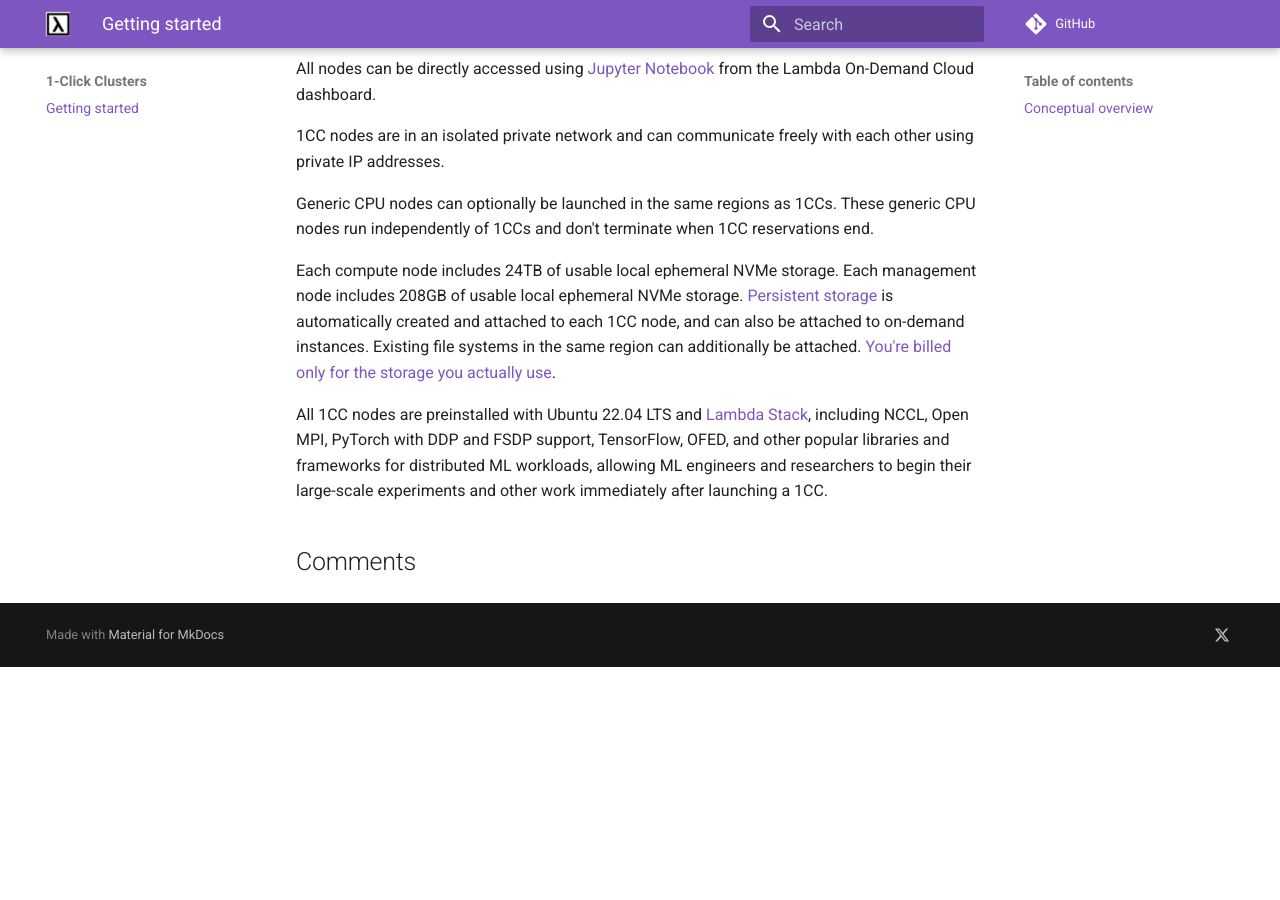
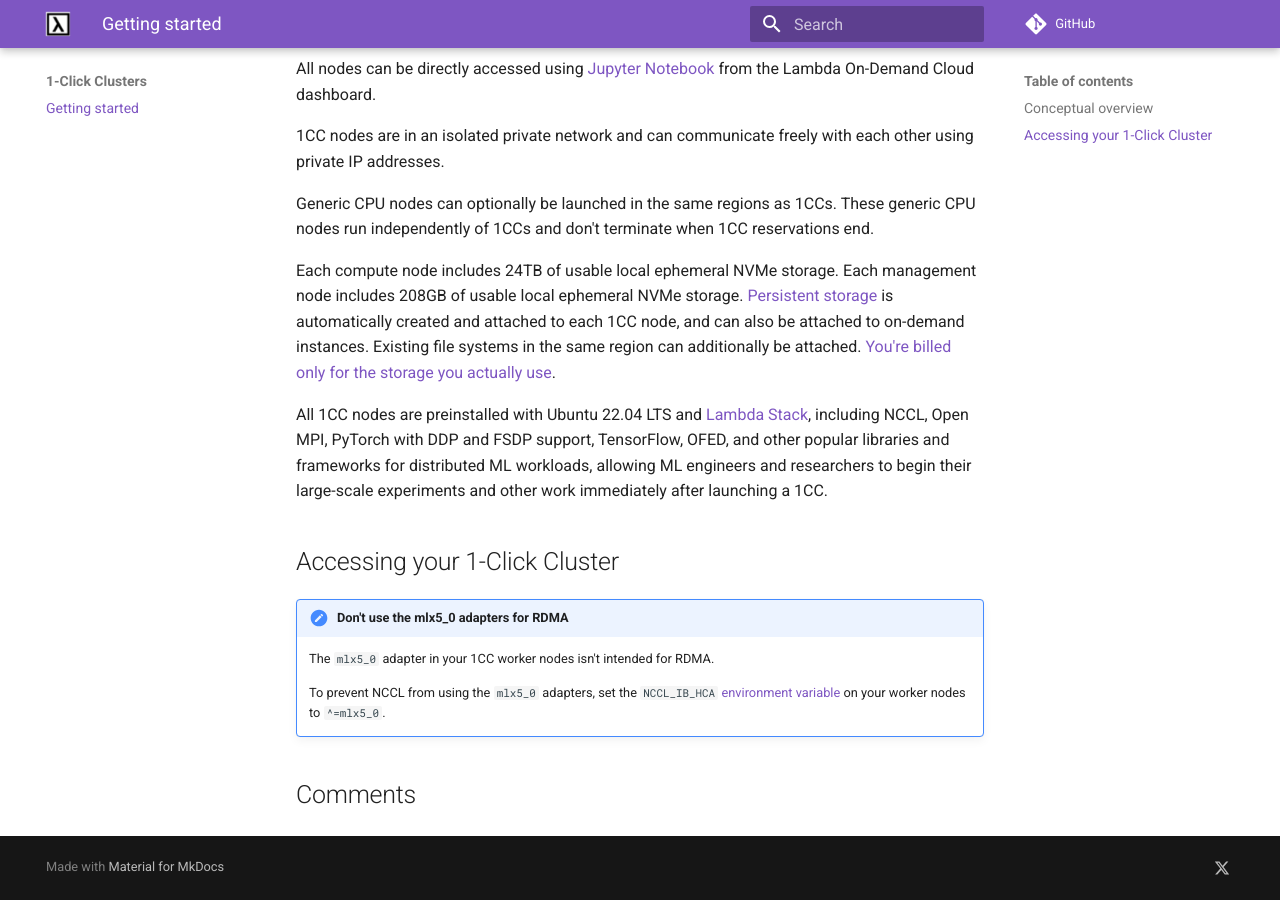
Before and after one commit to cbrownstein-lambda/lambda-docs-mkdocs, an MkDocs documentation site: the page built from docs/1-click-clusters/getting-started.md, in a window 1280 px wide and 900 px high, scrolled down 649 px. Built offline with MkDocs 1.6.1 and Material for MkDocs 9.7.7, drawn with Linux system fonts in a browser that asks for light colours; comment, search, counter and statistics services are not loaded; before the commit the page ends 1316 px from its top, so only the background shows below that.

Commit message:
Add note WRT mlx5_0 adapters

```diff
--- a/docs/1-click-clusters/getting-started.md
+++ b/docs/1-click-clusters/getting-started.md
@@ -50,3 +50,13 @@
 and other popular libraries and frameworks for distributed ML workloads,
 allowing ML engineers and researchers to begin their large-scale experiments
 and other work immediately after launching a 1CC.
+
+## Accessing your 1-Click Cluster
+
+!!! note "Don't use the mlx5_0 adapters for RDMA"
+
+    The `mlx5_0` adapter in your 1CC worker nodes isn't intended for RDMA.
+
+    To prevent NCCL from using the `mlx5_0` adapters, set the `NCCL_IB_HCA`
+    [environment variable](https://docs.nvidia.com/deeplearning/nccl/user-guide/docs/env.html#nccl-ib-hca)
+    on your worker nodes to `^=mlx5_0`.
```
